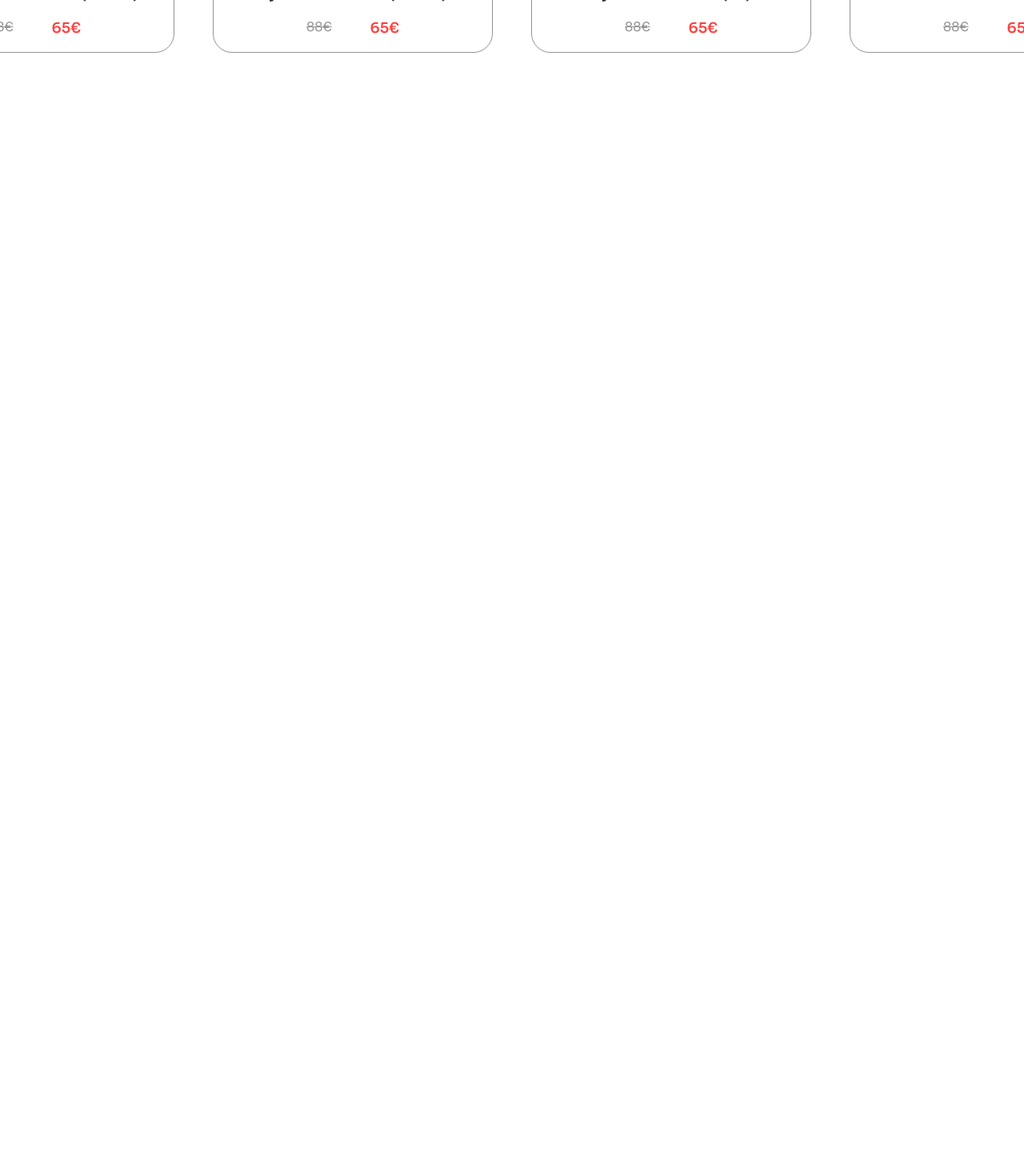
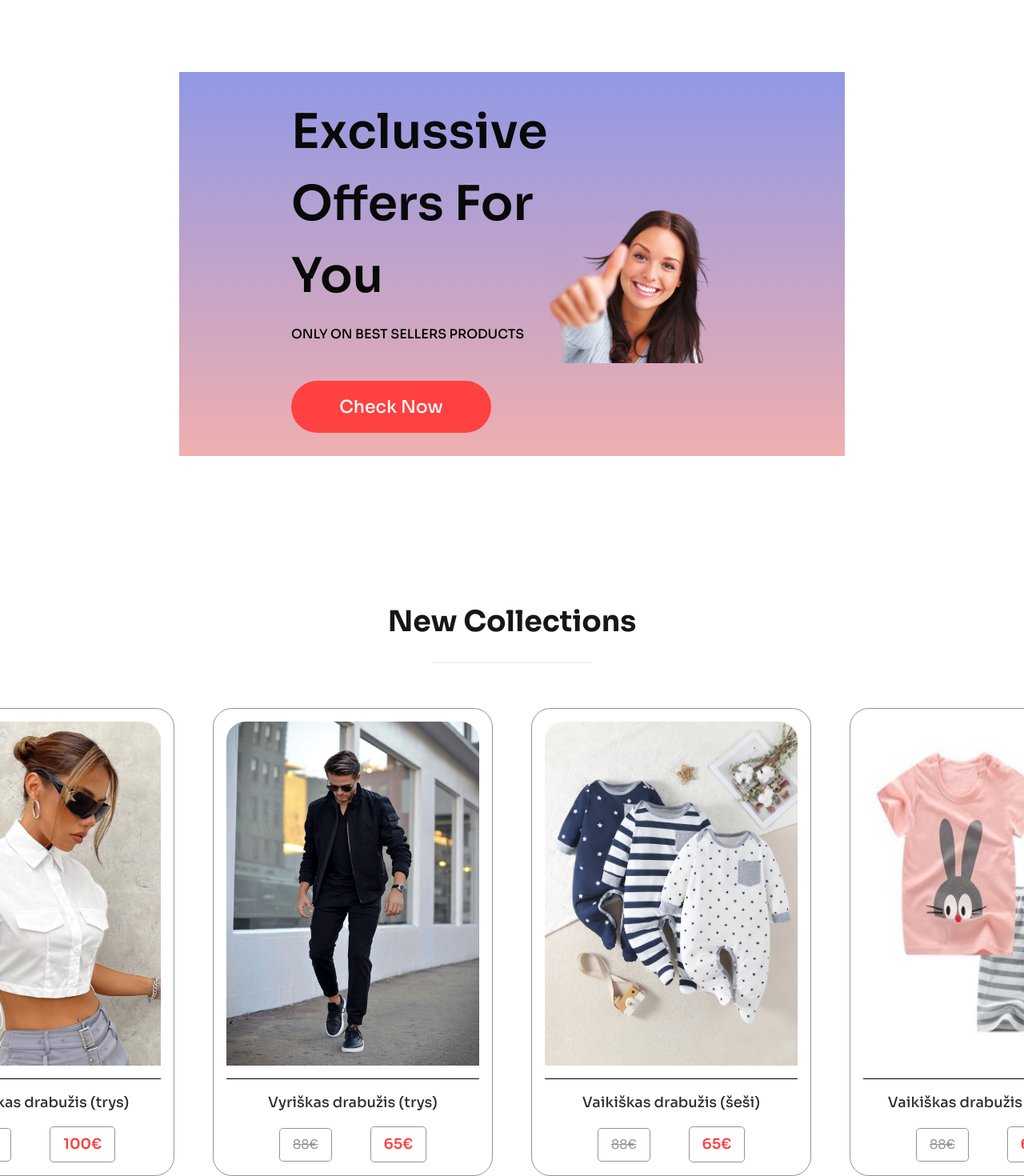
Before and after one commit to simonaDev-projects/ecommerce-react, a React (Create React App) app: page / in a window 1280 px wide. Shown: the part 1700-3170 px from the top of the page at 80% size. Before the commit the page ends 1766 px from the top, so only its background shows below. Built offline with nearby package versions, Linux system fonts and the light colour scheme.

Commit message:
Created Offers and NewCollections components

```diff
--- /dev/null
+++ b/src/Components/Assets/new-collections.js
@@ -0,0 +1,45 @@
+import w3_image from './p3.jpg'
+import m7_image from './p11.jpg'
+import k6_image from './p18.jpg'
+import k7_image from './p19.jpg'
+
+let new_collections = [
+   {
+      id: 3,
+      name: "Moteriškas drabužis (trys)",
+      descriction: "Lorem, ipsum dolor sit amet consectetur adipisicing elit. Quos distinctio cum fugiat aut cupiditate ea sint laboriosam modi alias blanditiis?",
+      category: "women",
+      image: w3_image,
+      new_price: 100.00,
+      old_price: 192.00
+   },
+   {
+      id: 7,
+      name: "Vyriškas drabužis (trys)",
+      descriction: "Lorem, ipsum dolor sit amet consectetur adipisicing elit. Quos distinctio cum fugiat aut cupiditate ea sint laboriosam modi alias blanditiis?",
+      category: "men",
+      image: m7_image,
+      new_price: 65.00,
+      old_price: 88.00
+   },
+   {
+      id: 18,
+      name: "Vaikiškas drabužis (šeši)",
+      descriction: "Lorem, ipsum dolor sit amet consectetur adipisicing elit. Quos distinctio cum fugiat aut cupiditate ea sint laboriosam modi alias blanditiis?",
+      category: "kid",
+      image: k6_image,
+      new_price: 65.00,
+      old_price: 88.00
+   },
+   {
+      id: 19,
+      name: "Vaikiškas drabužis (septyni)",
+      descriction: "Lorem, ipsum dolor sit amet consectetur adipisicing elit. Quos distinctio cum fugiat aut cupiditate ea sint laboriosam modi alias blanditiis?",
+      category: "kid",
+      image: k7_image,
+      new_price: 65.00,
+      old_price: 88.00
+   },
+];
+
+export default new_collections;
--- a/src/Components/Item/Item.jsx
+++ b/src/Components/Item/Item.jsx
@@ -13,8 +13,8 @@ const Item = (props) => {
          </div>
 
          <div className="item-prices">
-            <span className='item-old-price'>{props.old_price}€</span>
-            <span className='item-new-price'>{props.new_price}€</span>
+            <span className='price item-old-price'>{props.old_price}€</span>
+            <span className='price item-new-price'>{props.new_price}€</span>
          </div>
 
       </div>
--- a/src/Components/Item/item.css
+++ b/src/Components/Item/item.css
@@ -2,10 +2,11 @@
   width: 350px;
   border: 1px solid #939393;
   border-radius: 1.5rem;
-  margin-top: 5rem;
+  margin-top: 2rem;
   padding: 1rem;
   transition: 0.6s;
   cursor: pointer;
+  margin-bottom: 2rem;
 }
 
 .item:hover {
@@ -14,14 +15,14 @@
 
 .item img {
   width: 100%;
-  height: 460px;
+  height: 430px;
   border-top-left-radius: 1.5rem;
   border-top-right-radius: 1.5rem;
 }
 
 .item-description {
   border-top: 1px solid #000;
-  margin-top: 2rem;
+  margin-top: 1rem;
   display: flex;
   flex-direction: column;
   align-items: center;
@@ -44,11 +45,19 @@
   justify-content: center;
   gap: 3rem;
   margin-top: 1rem;
+  align-items: center;
+}
+
+.price {
+  border: 1px solid #939393;
+  border-radius: 0.3rem;
+  padding: 0.5rem 1rem;
 }
 
 .item-old-price {
+  color: #939393;
+  padding: 0.5rem 1rem;
   text-decoration: line-through;
-  color: #939393;
 }
 .item-new-price {
   font-size: 18px;
--- /dev/null
+++ b/src/Components/NewCollections/NewCollections.jsx
@@ -0,0 +1,31 @@
+import React from 'react'
+import './newCollections.css'
+import new_collections from '../Assets/new-collections'
+import Item from '../Item/Item'
+
+const NewCollections = () => {
+   return (
+      <div className='newcollections'>
+         <h2 className='title'>New Collections</h2>
+         <hr />
+
+         <div className="collection">
+            {new_collections.map((item, i) => {
+               return (
+                  <Item
+                     key={i}
+                     id={item.id}
+                     image={item.image}
+                     name={item.name}
+                     // description={item.description}
+                     old_price={item.old_price}
+                     new_price={item.new_price}
+                  />
+               )
+            })}
+         </div>
+      </div>
+   )
+}
+
+export default NewCollections
--- /dev/null
+++ b/src/Components/NewCollections/newCollections.css
@@ -0,0 +1,24 @@
+.newcollections {
+  display: flex;
+  flex-direction: column;
+  align-items: center;
+  gap: 1.5rem;
+  height: 90vh;
+}
+
+.newcollections-title {
+  margin-top: 5rem;
+}
+
+.newcollections hr {
+  width: 200px;
+  height: 6px;
+  border-radius: 10px;
+  background: linear-gradient(0.25turn, #e66465, #9198e5);
+}
+
+.collection {
+  margin-bottom: 2rem;
+  display: flex;
+  gap: 3rem;
+}
--- /dev/null
+++ b/src/Components/Offers/Offers.jsx
@@ -0,0 +1,22 @@
+import React from 'react'
+import './offers.css'
+import offers_image from '../Assets/offers.png'
+
+const Offers = () => {
+   return (
+      <div className='offers'>
+         <div className='offers-left-side'>
+            <h3 className='subtitle'>Exclussive <br /> Offers For You</h3>
+
+            <p>Only on best sellers products</p>
+
+            <button className='btn'>Check Now</button>
+         </div>
+         <div className='offers-right-side'>
+            <img src={offers_image} alt="" />
+         </div>
+      </div>
+   )
+}
+
+export default Offers
--- /dev/null
+++ b/src/Components/Offers/offers.css
@@ -0,0 +1,42 @@
+.offers {
+  width: 65%;
+  height: 60vh;
+  display: flex;
+  margin: auto;
+  padding: 0 140px;
+  background: linear-gradient(#9198e5, #efafaf);
+  margin-bottom: 180px;
+  margin-top: 180px;
+}
+.offers-left-side {
+  flex: 1;
+  display: flex;
+  flex-direction: column;
+  justify-content: center;
+}
+.offers-left-side .subtitle {
+  font-size: 60px;
+}
+
+.offers-left-side p {
+  text-transform: uppercase;
+  font-weight: 500;
+  margin: 1rem 0;
+}
+
+.offers-left-side button {
+  width: 250px;
+  height: 65px;
+}
+
+.offers-right-side {
+  display: flex;
+  flex: 1;
+  align-items: center;
+  justify-content: flex-end;
+  padding-top: 50px;
+}
+
+.offers-right-side img {
+  width: 500px;
+}
--- a/src/Pages/Shop.jsx
+++ b/src/Pages/Shop.jsx
@@ -1,12 +1,16 @@
 import React from 'react'
 import Hero from '../Components/Hero/Hero'
 import Popular from '../Components/Popular/Popular'
+import Offers from '../Components/Offers/Offers'
+import NewCollections from '../Components/NewCollections/NewCollections'
 
 const Shop = () => {
    return (
       <div>
          <Hero />
          <Popular />
+         <Offers />
+         <NewCollections />
       </div>
    )
 }
```
Also changed, not shown: src/Components/Assets/offers.png (added).
